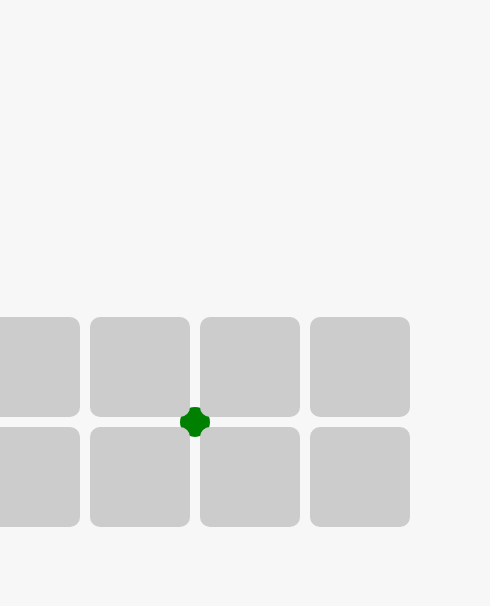
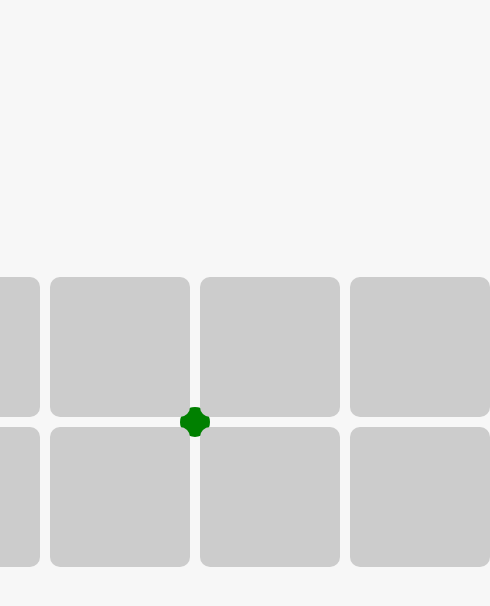
Before and after one commit to atari-monk/mini-game, a plain HTML site: page memory/index.html in a window 390 px wide. Both pictures are taken after a click on the button "2x4". Shown: the whole page, 490 px wide, since content can reach past the window. Drawn offline with Linux system fonts and the light colour scheme.

Commit message:
feat(mobile) mobile ajustment

```diff
--- a/memory/grid-options.json
+++ b/memory/grid-options.json
@@ -2,16 +2,19 @@
     {
         "label": "2x4",
         "rows": 2,
-        "columns": 4
+        "columns": 4,
+        "cardSize": 140
     },
     {
         "label": "4x4",
         "rows": 4,
-        "columns": 4
+        "columns": 4,
+        "cardSize": 80
     },
     {
         "label": "4x6",
         "rows": 4,
-        "columns": 6
+        "columns": 6,
+        "cardSize": 80
     }
 ]
--- a/memory/script.js
+++ b/memory/script.js
@@ -20,18 +20,19 @@ function renderMenu(gridOptions) {
         button.classList.add("menu-button");
         button.dataset.rows = option.rows;
         button.dataset.columns = option.columns;
+        button.dataset.cardSize = option.cardSize; // Store card size in button
         button.textContent = option.label;
         button.addEventListener("click", () => {
             // Hide the menu and show the grid
             document.getElementById("menu").style.display = "none";
-            generateGrid(option.rows, option.columns);
+            generateGrid(option.rows, option.columns, option.cardSize); // Pass card size
         });
         menuDiv.appendChild(button);
     });
 }
 
-// Function to generate and render the grid based on rows and columns
-function generateGrid(rows, columns) {
+// Function to generate and render the grid based on rows, columns, and cardSize
+function generateGrid(rows, columns, cardSize) {
     matchedCards = 0;
     flippedCards = [];
     isProcessing = false; // Reset flag for new game
@@ -41,14 +42,16 @@ function generateGrid(rows, columns) {
     const cardsArray = createCards(totalCards);
 
     // Set up grid layout dynamically
-    gameContainer.style.gridTemplateColumns = `repeat(${columns}, 100px)`;
-    gameContainer.style.gridTemplateRows = `repeat(${rows}, 100px)`;
+    gameContainer.style.gridTemplateColumns = `repeat(${columns}, ${cardSize}px)`;
+    gameContainer.style.gridTemplateRows = `repeat(${rows}, ${cardSize}px)`;
 
     // Create card elements
     cardsArray.forEach((cardValue) => {
         const card = document.createElement("div");
         card.classList.add("card", "hidden");
         card.dataset.card = cardValue;
+        card.style.width = `${cardSize}px`;
+        card.style.height = `${cardSize}px`; // Set dynamic card size
         gameContainer.appendChild(card);
 
         // Add click event for each card
--- a/memory/styles.css
+++ b/memory/styles.css
@@ -39,17 +39,18 @@ body {
 }
 
 .card {
-    width: 100px;
-    height: 100px;
     background-color: #f5a623;
     text-align: center;
-    line-height: 100px;
     font-size: 24px;
     color: white;
     border-radius: 10px;
     cursor: pointer;
     user-select: none;
     z-index: 2;
+
+    display: flex;
+    justify-content: center; /* Center horizontally */
+    align-items: center; /* Center vertically */
 }
 
 .card.flipped {
```
